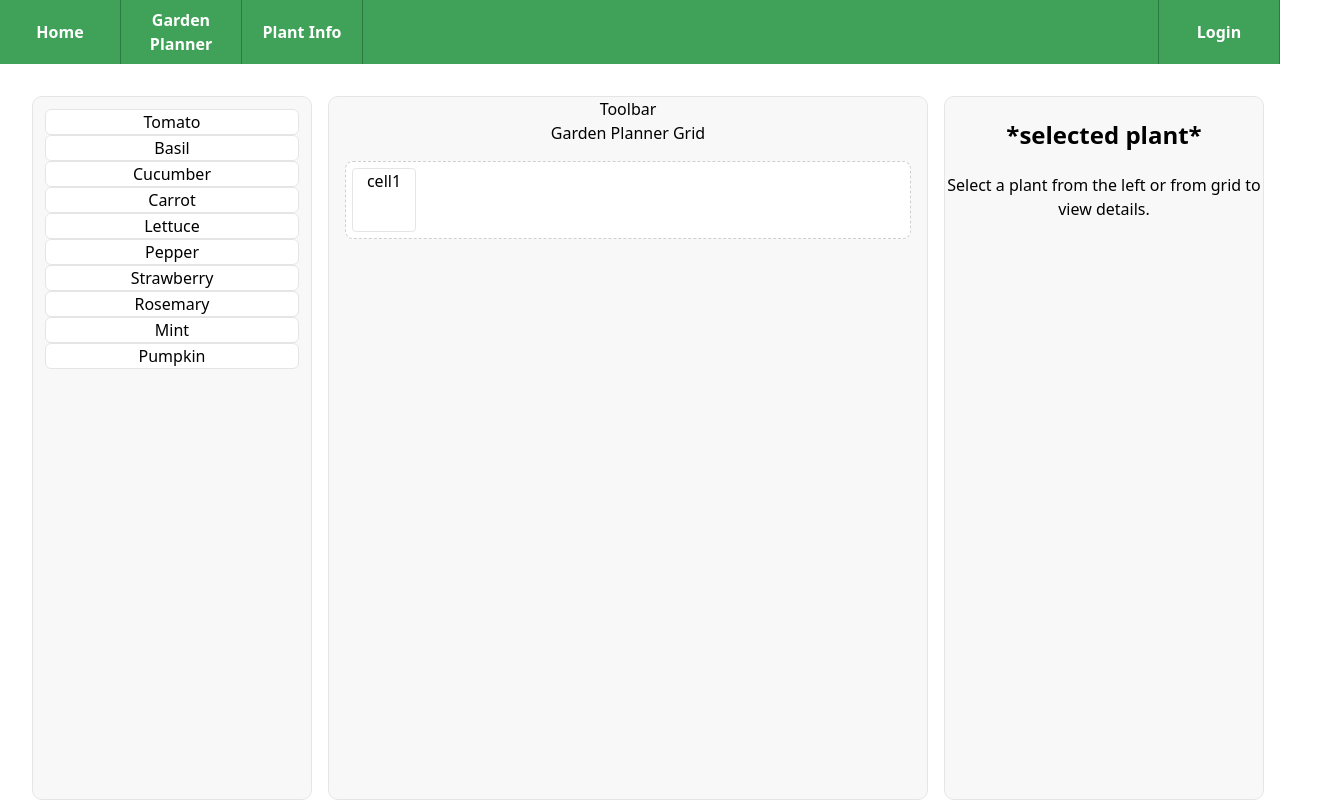
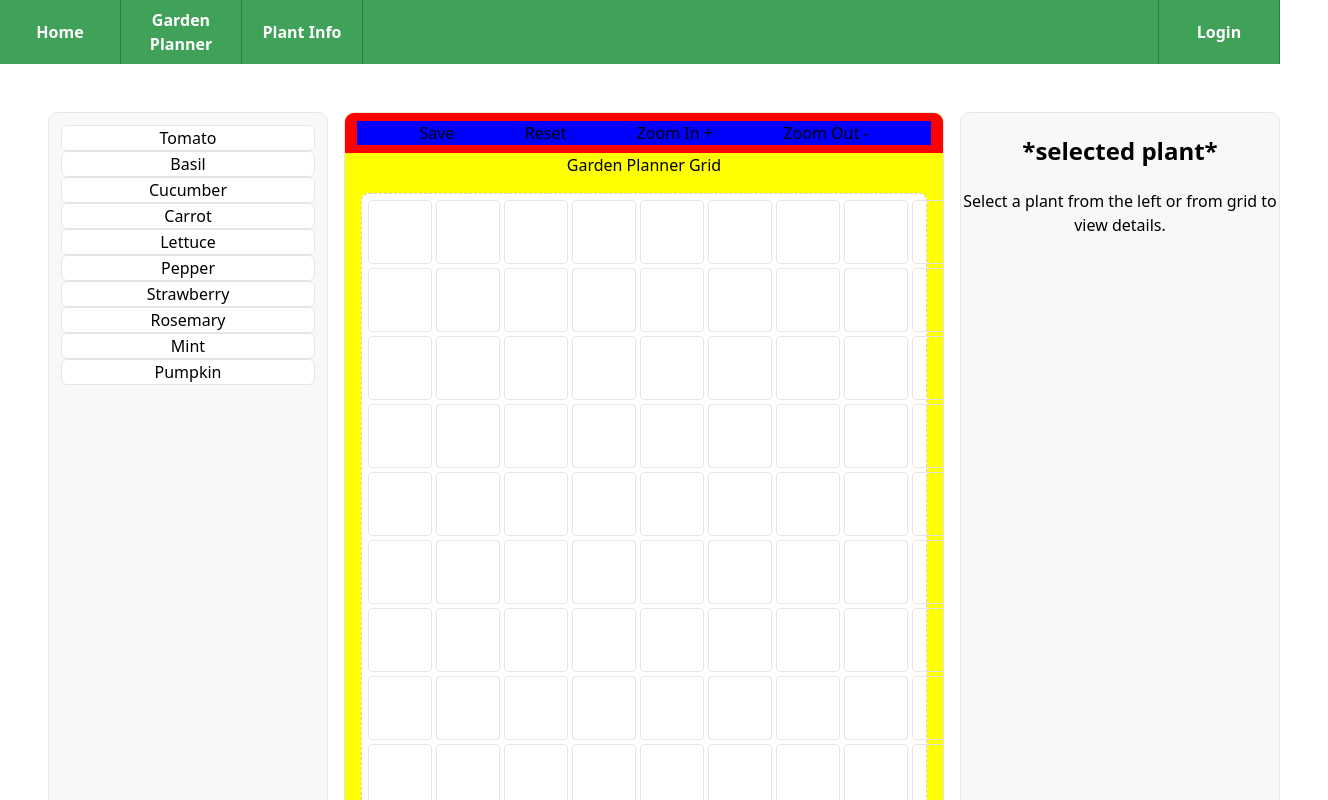
Before and after one commit to OliviaSabb/GardenWise, a React (Vite) app in the folder frontend/: page /garden-planner in a window 1280 px wide. Shown: the top 800 px of the page, 1328 px wide, since content can reach past the window. Built offline with nearby package versions, Linux system fonts and the light colour scheme.

Commit message:
Add grid skeleton for garden planner

```diff
--- a/frontend/src/pages/GardenPlanner.css
+++ b/frontend/src/pages/GardenPlanner.css
@@ -30,13 +30,25 @@ main{
 .gp-panel-center {
     display: flex;
     flex-direction: column;
+    background-color: yellow;
 }
 
 .gp-grid-toolbar {
     display: flex;
-    justify-content: space-between;
+    background-color: red;
+
+    padding: .5rem .75rem;
+}
+
+.gp-tools {
+    background-color: blue;
+    display: flex;
+    flex-direction: row;
     align-items: center;
+    justify-content: space-evenly;
+    width: 100%;
     gap: .5rem;
+
 }
 
 .gp-grid-container {
@@ -48,7 +60,7 @@ main{
 
 .gp-grid {
     display: grid;
-    grid-template-columns: repeat(10, 64px);
+    grid-template-columns: repeat(10, 64px); /* TODO; decide size etc*/
     grid-auto-rows: 64px;
     gap:4px;
     background: #fff;
@@ -82,6 +94,6 @@ main{
 
 @media (max-width: 1024px) {
   .gp-layout { grid-template-columns: 1fr; }
-  .gp-pane--center { order: 1; }
-  .gp-pane--left, .gp-pane--right { order: 2; }
+  .gp-panel-center { order: 1; }
+  .gp-panel-left, .gp-panel-right { order: 2; }
 }
--- a/frontend/src/pages/GardenPlanner.jsx
+++ b/frontend/src/pages/GardenPlanner.jsx
@@ -1,9 +1,31 @@
-import React from "react";
+import React, {useState, useMemo} from "react";
 import "./GardenPlanner.css"
 
 function GardenPlanner(){
+
+    const numberRows = 10;
+    const numberCols = 10;
+    const cellSize = 64; // pixels
+
+
+
+    const [rows, setRows] = useState(10);
+    const [cols, setCols] = useState(10);
+    const [cell, setCell] = useState(64);
+
+
+  const cells = useMemo(() => {
+    return Array.from({ length: rows * cols }, (_, i) => {
+      const r = Math.floor(i / cols);
+      const c = i % cols;
+      return { r, c, key: `${r}-${c}` };
+    });
+  }, [rows, cols]);
+
+
+
     return (
-        <main>
+        <main className="gp-planner">
             <div className="gp-layout">
 
                 {/* Left panel: Plant list*/}
@@ -24,19 +46,35 @@ function GardenPlanner(){
 
                 {/* Middle panel: Garden grid planner*/}
                 <div className="gp-panel gp-panel-center">
-                    <div className="gp-toolbar"> Toolbar </div>
+                    <div className="gp-grid-toolbar">
+                        <div className="gp-tools">
+                            <div>Save</div>
+                            <div>Reset</div>
+                            <div>Zoom In +</div>
+                            <div>Zoom Out -</div>
+                        </div>
+
+                    </div>
 
                     <div className="gp-grid-title">Garden Planner Grid</div>
 
                     <div className="gp-grid-container">
                         <div
                             className="gp-grid"
-                            data-cols="10"
-                            data-rows="10"
-                            data-cell-size="64"
+                            // data-cols={numberCols}
+                            // data-rows={numberRows} a
+                            // data-cell-size={cellSize}
+                            // style={{
+                            //     //for dynaic changing grid
+                            //     "--cols": numberCols,
+                            //     "--rows": numberRows,
+                            //     "--cell": `${cellSize}px`,
+                            // }}
                         >
                             {/*cells will be here */}
-                            <div className="gp-cell" tabIndex={0} data-col="1" data-row="1">cell1</div>
+                            {cells.map(({r, c, key}) => (
+                                <div key={key} className="gp-cell" data-row={r} data-col={c}/>
+                            ))}
                         </div>
                     </div>
                 </div>
```
